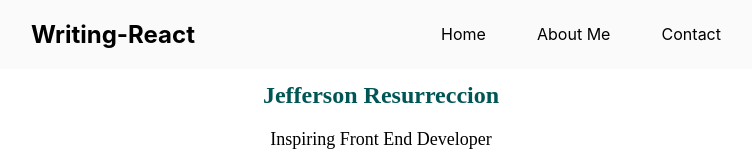
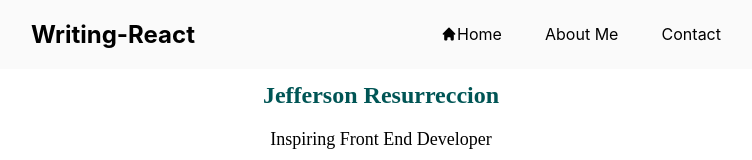
Before and after one commit to Rej327/First-writing-in-React-App, a React (Create React App) app: page /about in a window 1280 px wide. Shown: the top 160 px of the page, without its empty margins (259-1011 px from the left). Built offline with nearby package versions, Linux system fonts and the light colour scheme.

Commit message:
adding icon in home navigation link

```diff
--- a/package.json
+++ b/package.json
@@ -9,6 +9,7 @@
     "emailjs-com": "^3.2.0",
     "react": "^18.2.0",
     "react-dom": "^18.2.0",
+    "react-icons": "^4.6.0",
     "react-router-dom": "^6.4.3",
     "react-scripts": "5.0.1",
     "web-vitals": "^2.1.4"
--- a/src/components/Navbar.js
+++ b/src/components/Navbar.js
@@ -1,13 +1,21 @@
 import React from "react";
 import { Link } from "react-router-dom";
+import { HiHome } from "react-icons/hi";
 
 const Navbar = () => {
+  const style = { marginBottom: "-2px" };
+
   return (
     <div className="nav-div">
       <nav className="navbar">
         <h1>Writing-React</h1>
         <div className="links">
-          <Link to="/">Home</Link>
+          <div className="link-div">
+            <Link to="/">
+              <HiHome style={style} />
+              Home
+            </Link>
+          </div>
           <Link to="/about">About Me</Link>
           <Link to="/contact">Contact</Link>
         </div>
--- a/src/index.css
+++ b/src/index.css
@@ -104,6 +104,7 @@ p {
 .links {
   min-width: 300px;
   display: flex;
+  align-items: center;
   justify-content: space-between;
 }
 
```
Also changed, not shown: 1 other file (tests, documents, lock files or other folders).
